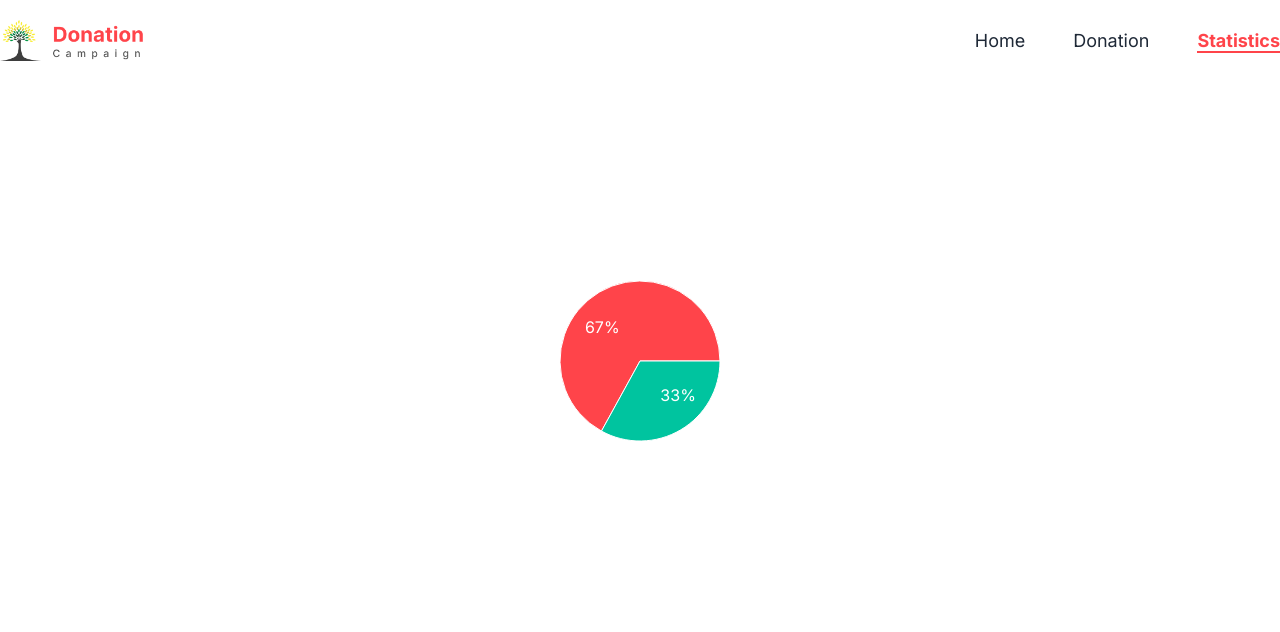
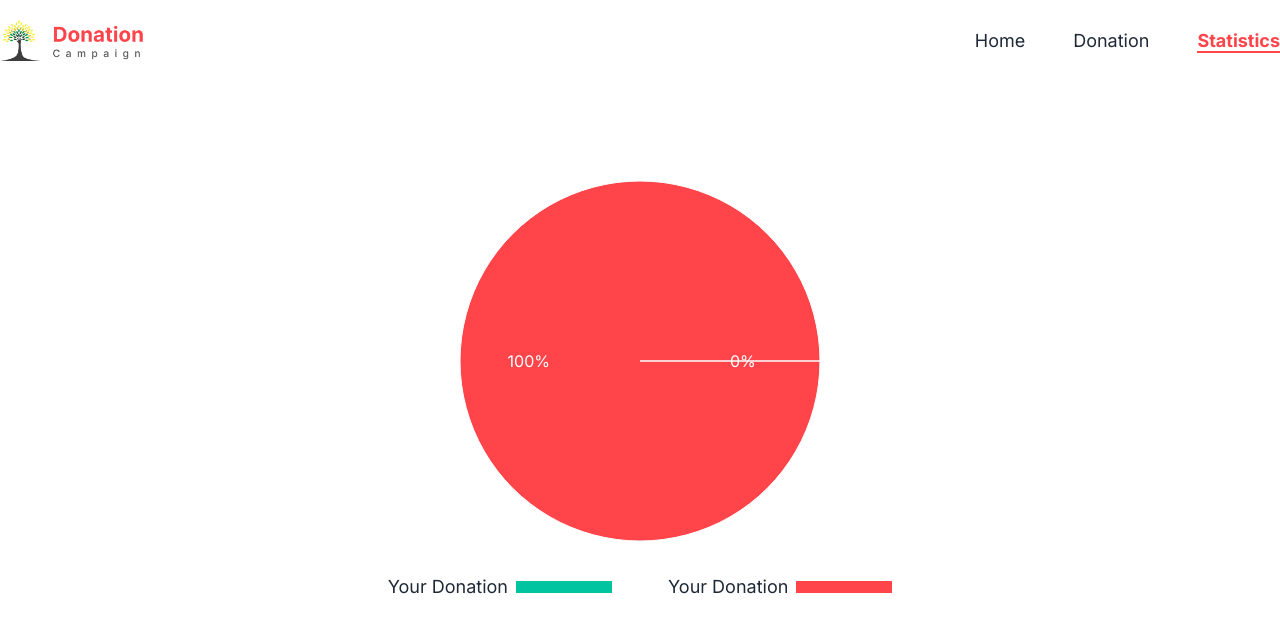
Before and after one commit to Nazmul1582/react-donation-campaign, a React (Vite) app: page /statistics in a window 1280 px wide. Shown: the top 632 px of the page. Built offline with nearby package versions, Linux system fonts and the light colour scheme.

Commit message:
displayed pie chart with dynamic value. it shows user's donation vs total donation in parcentage

```diff
--- a/src/components/StoredDonationItem/StoredDonationItem.jsx
+++ b/src/components/StoredDonationItem/StoredDonationItem.jsx
@@ -1,25 +1,43 @@
-import PropTypes from 'prop-types'
+import PropTypes from "prop-types";
 
 const StoredDonationItem = ({ donation }) => {
-    const {picture, category, title, price, card_bg, category_bg, text_color} = donation;
+  const { picture, category, title, price, card_bg, category_bg, text_color } =
+    donation;
   return (
-      // <div className={`flex rounded-lg bg-[${card_bg}]`}>
-        <div className="flex rounded-lg" style={{backgroundColor: `${card_bg}`}}>
-      <img className="rounded-s-lg w-52 object-cover" src={picture} alt="donation  image" />
-      <div className="p-6" style={{color: `${text_color}`}}>
-        <button className="font-medium text-sm px-2 py-1 rounded-[4px]" style={{backgroundColor: `${category_bg}`}}>
+    // <div className={`flex rounded-lg bg-[${card_bg}]`}>
+    <div className="flex rounded-lg" style={{ backgroundColor: `${card_bg}` }}>
+      <img
+        className="rounded-s-lg w-52 object-cover"
+        src={picture}
+        alt="donation  image"
+      />
+      <div className="p-6" style={{ color: `${text_color}` }}>
+        <button
+          className="font-medium text-sm px-2 py-1 rounded-[4px]"
+          style={{ backgroundColor: `${category_bg}` }}
+        >
           {category}
         </button>
         <h3 className="font-semibold text-xl my-2 text-[#0b0b0b]">{title}</h3>
-        <p className="font-semibold" style={{color: `${text_color}`}}>${price}.00</p>
-        <button className="btn text-white capitalize mt-5" style={{backgroundColor: `${text_color}`, borderColor: `${text_color}`}}>View Details</button>
+        <p className="font-semibold" style={{ color: `${text_color}` }}>
+          ${price}.00
+        </p>
+        <button
+          className="btn text-white capitalize mt-5"
+          style={{
+            backgroundColor: `${text_color}`,
+            borderColor: `${text_color}`,
+          }}
+        >
+          View Details
+        </button>
       </div>
     </div>
   );
 };
 
 StoredDonationItem.propTypes = {
-    donation: PropTypes.object.isRequired
-}
+  donation: PropTypes.object.isRequired,
+};
 
 export default StoredDonationItem;
--- a/src/pages/Donation/Donation.jsx
+++ b/src/pages/Donation/Donation.jsx
@@ -21,6 +21,7 @@ const Donation = () => {
   return (
     <section>
       <div className="container mx-auto pt-20 pb-10">
+        {!donated.length && <p className="font-bold text-2xl text-center">There are not any donation here.</p>}
         <div className="grid grid-cols-2 gap-6">
           {seeAll ? donated.map((donation) => (
             <StoredDonationItem key={donation.id} donation={donation} />
--- a/src/pages/Statistics/Statistics.jsx
+++ b/src/pages/Statistics/Statistics.jsx
@@ -1,13 +1,14 @@
 import { Cell, Pie, PieChart } from "recharts";
+import { getStoredDonation } from "../../localStorage/localStorage";
 
 const Statistics = () => {
+  const storedDonation = getStoredDonation();
+  const totalDonation = 12 - storedDonation.length;
   const data = [
-    { name: "Group A", value: 67 },
-    { name: "Group B", value: 33 },
+    { name: "Total donation", value: totalDonation },
+    { name: "stored donation", value: storedDonation.length },
   ];
-
   const COLORS = ["#FF444A", "#00C49F"];
-
   const RADIAN = Math.PI / 180;
   const renderCustomizedLabel = ({
     cx,
@@ -45,7 +46,7 @@ const Statistics = () => {
               cy="50%"
               labelLine={false}
               label={renderCustomizedLabel}
-              outerRadius={80}
+              outerRadius={180}
               fill="#8884d8"
               dataKey="value"
             >
@@ -58,6 +59,16 @@ const Statistics = () => {
             </Pie>
           </PieChart>
         </div>
+          <div className="flex justify-center gap-14 text-lg mt-3">
+            <div className="flex items-center gap-2">
+              <p>Your Donation</p>
+              <p className="h-3 w-24 bg-[#00C49F]"></p>
+            </div>
+            <div className="flex items-center gap-2">
+              <p>Your Donation</p>
+              <p className="h-3 w-24 bg-[#FF444A]"></p>
+            </div>
+          </div>
       </div>
     </section>
   );
```
